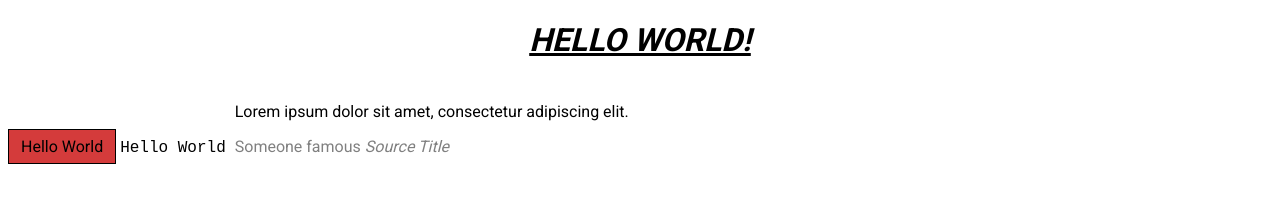
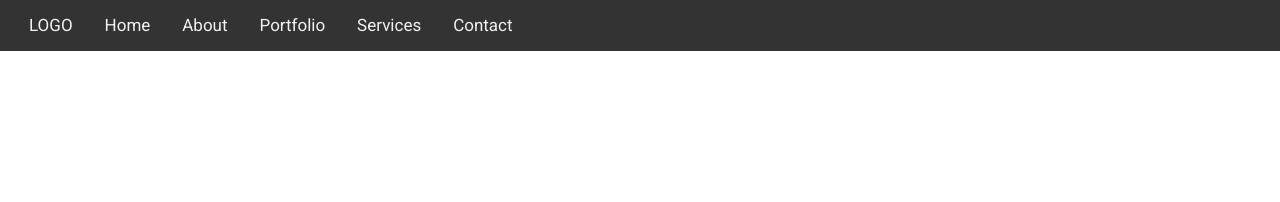
Before and after one commit to Ambience-Studios/ambience.css, a website: page test/components.html in a window 1280 px wide. Drawn offline with Linux system fonts and the light colour scheme; a small style sheet from the web is missing.

Commit message:
added global file started a few more components

```diff
--- /dev/null
+++ b/src/base/_centering.scss
@@ -0,0 +1,11 @@
+.center {
+    text-align: center;
+}
+
+.left{
+    text-align: left;
+}
+
+.right{
+    text-align: right;
+}
--- /dev/null
+++ b/src/global/_global.scss
@@ -0,0 +1,4 @@
+html{
+    margin: 0;
+    padding: 0;
+}
--- /dev/null
+++ b/src/layout/_navigation.scss
@@ -0,0 +1,28 @@
+nav {
+    overflow: hidden;
+    background-color: #333;
+    position: fixed;
+    top: 0;
+    left: 0;
+    width: 100%;
+    ul {
+      list-style-type: none;
+      list-style-type: none;
+      margin: 0;
+      padding: 15px;
+      li {
+        display: inline;
+        font-family: "Fira Sans", sans-serif;
+        font-size: 17px;
+        a {
+          color: #f2f2f2;
+          text-decoration: none;
+          padding: 14px;
+          &:hover {
+            background-color: #111;
+            transition: 0.5s;
+          }
+        }
+      }
+    }
+  }
--- a/src/main.scss
+++ b/src/main.scss
@@ -7,6 +7,9 @@
 
 // If your styles are not working ensure that you have added the .scss to the list below. Also ensure that any new files to be used as an import contains an _
 // at the start of the name. This tells SASS it will be used as an import.
+
+// Global
+@import "global/global";
 
 // External Dependecy
 @import url("https://fonts.googleapis.com/css2?family=Roboto:wght@100;300;400;500;700;900&display=swap");
@@ -19,15 +22,17 @@
 // Base
 @import "base/typography";
 @import "base/colours";
+@import "base/centering";
 
 // Modules
 @import "modules/buttons";
 @import "modules/labels";
 @import "modules/code";
 @import "modules/quotes";
-@import "modules/parallax";
 
-@import "base/typography";
+// Layout
+@import "layout/navigation";
+
 
 // Modules
 @import "modules/buttons";
--- a/test/components.html
+++ b/test/components.html
@@ -9,17 +9,28 @@
   </head>
 
   <body>
-    <h1 class="text uppercase bolder center italic underline">Hello World!</h1>
+    <!-- <h1 class="text uppercase bolder center italic underline">Hello World!</h1> -->
+<!--
+    <label class="label error round">Hello World</label> -->
 
-    <label class="label error round">Hello World</label>
+    <!-- <p class="code">Hello World</p> -->
+      <nav class="">
+        <ul>
+          <li><a href="#" id="logo">LOGO</a></li>
+          <li><a href=#>Home</a></li>
+          <li><a href=#>About</a></li>
+          <li><a href=#>Portfolio</a></li>
+          <li><a href=#>Services</a></li>
+          <li><a href=#>Contact</a></li>
+          <a href="#" id="menu-icon"></a>
+        </ul>
+      </nav>
 
-    <p class="code">Hello World</p>
-
-    <quote class="quote">
+    <!-- <quote class="quote">
       <p>Lorem ipsum dolor sit amet, consectetur adipiscing elit.</p>
       <p class="quotefooter">
         Someone famous <cite class="cite">Source Title</cite>
       </p>
-    </quote>
+    </quote> -->
   </body>
 </html>
```
Also changed, not shown: framework/ambience.css, framework/min/ambience.min.css, src/utilities/_mixins.scss (line endings or trailing spaces), 2 other files.
